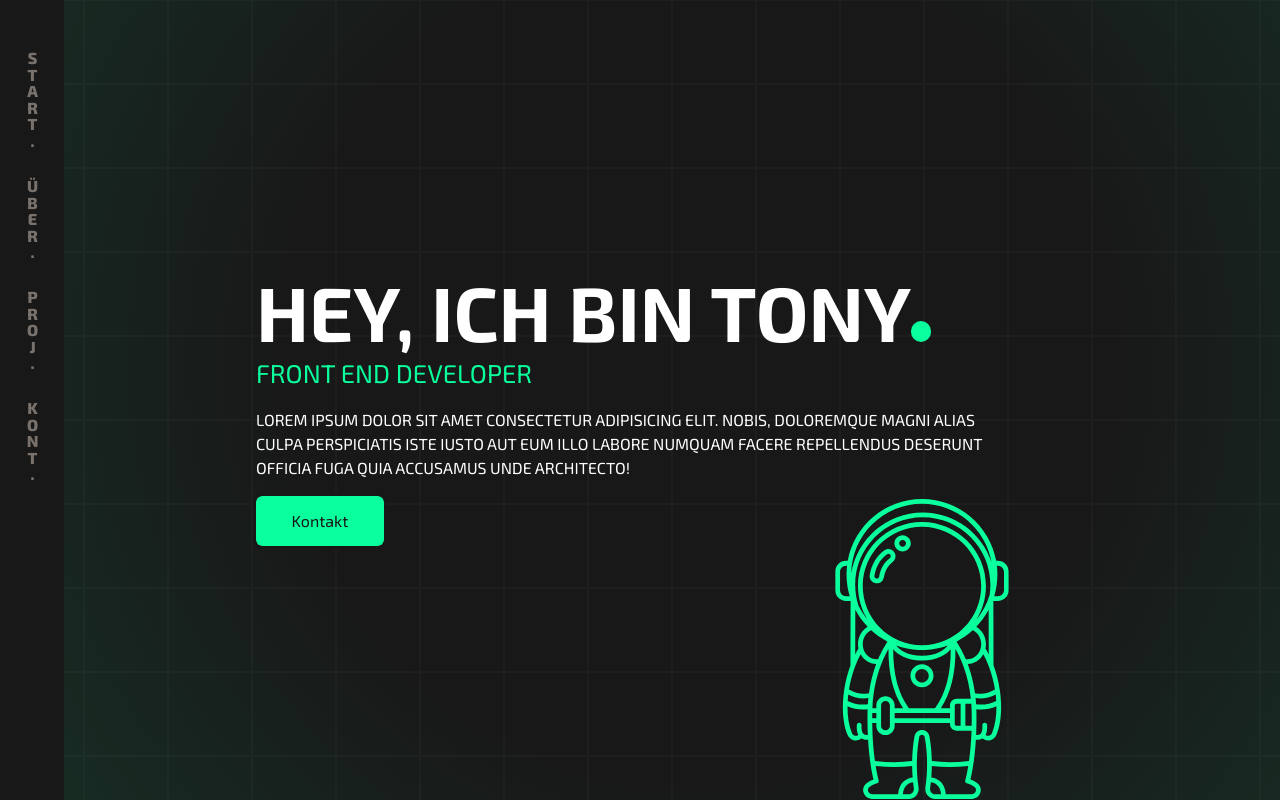
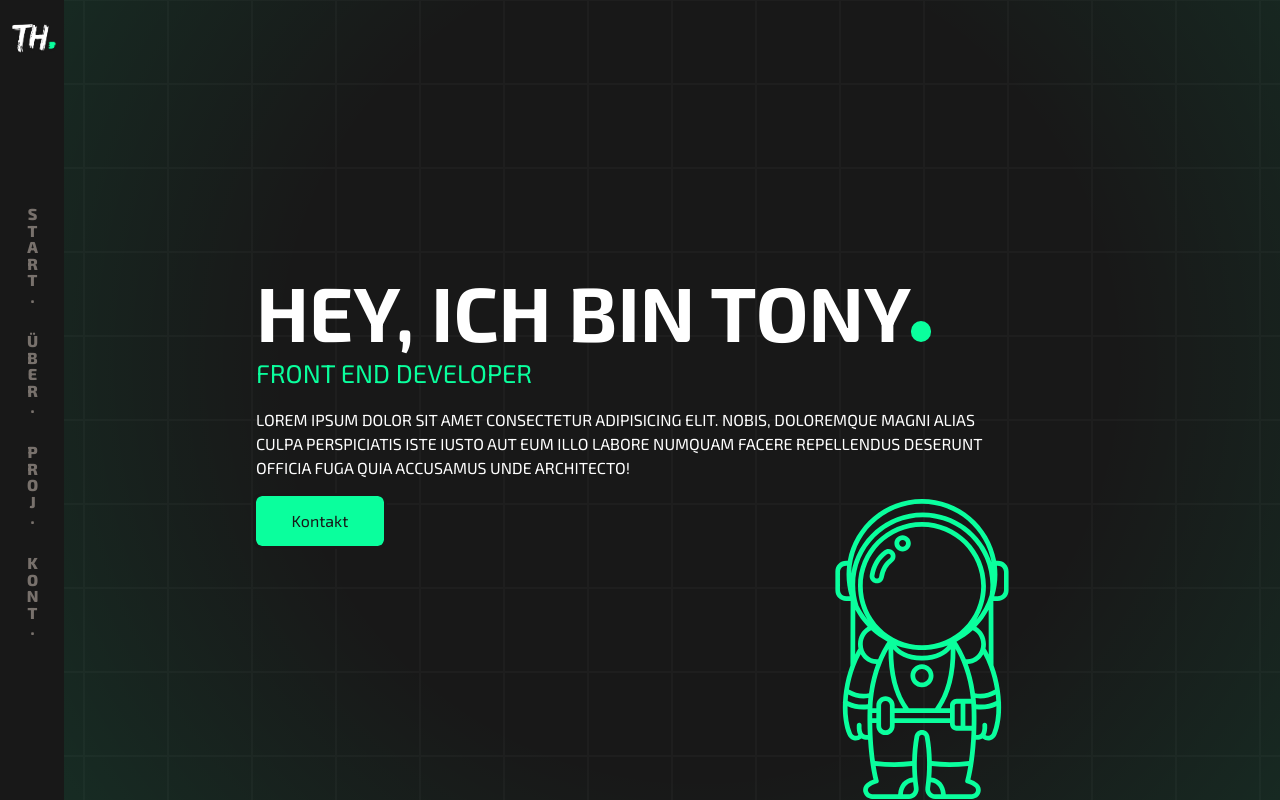
Before and after one commit to TonySN90/portfolio, a React (Vite) app: page / in a window 1280 px wide. Built offline with nearby package versions, Linux system fonts and the light colour scheme.

Commit message:
add logo

```diff
--- a/src/App.tsx
+++ b/src/App.tsx
@@ -4,6 +4,7 @@ import Home from "./Hero/components/Home";
 import TileGrid from "./components/Tile";
 import RadialBackground from "./components/RadialBackground";
 import NavBar from "./components/NavBar";
+import Logo from "./components/Logo";
 
 function App() {
   const containerRef = useRef(null);
@@ -11,7 +12,7 @@ function App() {
   useEffect(() => {
     const container = containerRef.current;
 
-    const handleWheel = (event) => {
+    const handleWheel = (event: WheelEvent) => {
       event.preventDefault();
 
       const delta = event.deltaY;
@@ -39,13 +40,26 @@ function App() {
       >
         <TileGrid />
         <RadialBackground />
+        <Logo />
         <NavBar />
         <Home />
         <section id="über">
-          <p style={{ zIndex: 1000 }}>ABOUT</p>
+          <p className="text-3xl" style={{ zIndex: 1000 }}>
+            ABOUT
+          </p>
         </section>
-        <section id="proj">PROJECTS</section>
-        <section id="kont">CONTACT</section>
+        <section id="proj">
+          {" "}
+          <p className="text-3xl" style={{ zIndex: 1000 }}>
+            Projekte
+          </p>
+        </section>
+        <section id="kont">
+          {" "}
+          <p className="text-3xl" style={{ zIndex: 1000 }}>
+            Kontakt
+          </p>
+        </section>
       </div>
     </main>
   );
--- /dev/null
+++ b/src/components/Logo.tsx
@@ -0,0 +1,9 @@
+function Logo() {
+  return (
+    <div className="fixed left-3 top-3 flex justify-center items-center text-2xl z-40">
+      <img className="w-12 h-12" src="Logo.png" alt="" />
+    </div>
+  );
+}
+
+export default Logo;
--- a/src/components/NavBar.tsx
+++ b/src/components/NavBar.tsx
@@ -3,7 +3,7 @@ function NavBar() {
 
   return (
     <>
-      <div className="fixed flex flex-col gap-3 w-[4rem] z-30 h-full  pt-10 border-color_primary">
+      <div className="fixed flex flex-col justify-center gap-3 w-[4rem] z-30 h-full pt-10 border-color_primary">
         {vavEntries.map((name) => (
           <NavEntry key={name} name={name} />
         ))}
@@ -24,7 +24,7 @@ function NavEntry({ name }: { name: string }) {
         letterSpacing: "-0.15rem",
       }}
       className="text-stone-500 py-2 uppercase font-extrabold flex items-center cursor-pointer
-      hover:text-color_primary hover:border-r-2 hover:border-color-primary transition-colors"
+      hover:text-color_primary hover:border-r-2 border-rose-500 transition-colors"
     >
       {name}.
     </a>
```
Also changed, not shown: public/Logo.png (added).
